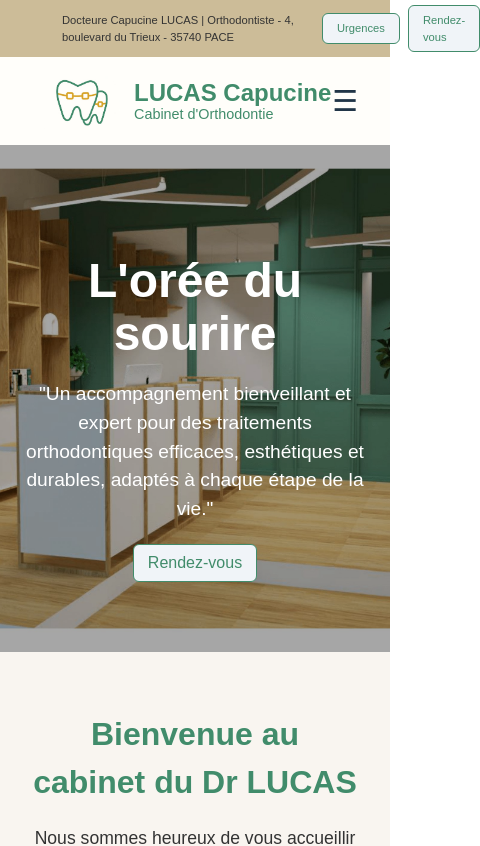
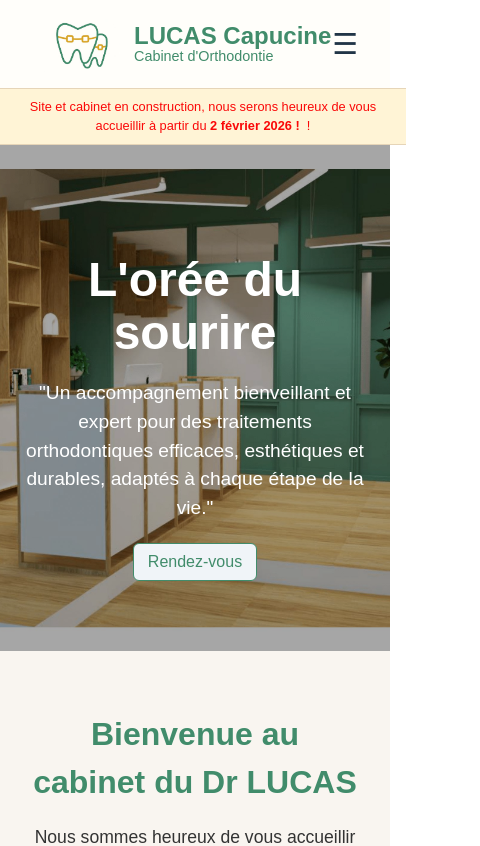
Before and after one commit to pgautier44/site-dentaire-front, a React (Vite) app: page / in a window 390 px wide. Shown: the top 846 px of the page, 480 px wide, since content can reach past the window. Built offline with nearby package versions, Linux system fonts and the light colour scheme.

Commit message:
Prise en compte premier retour

```diff
--- a/index.html
+++ b/index.html
@@ -2,7 +2,7 @@
 <html lang="en">
   <head>
     <meta charset="UTF-8" />
-    <link rel="icon" type="image/svg+xml" href="/vite.svg" />
+    <link rel="icon" type="image/svg+xml" href="/favicon.ico" />
     <meta name="viewport" content="width=device-width, initial-scale=1.0" />
     <title>front</title>
   </head>
--- a/src/components/Header/Header.css
+++ b/src/components/Header/Header.css
@@ -17,6 +17,12 @@
   display: flex;
   justify-content: space-between;
   align-items: center;
+}
+
+@media (max-width: 768px) {
+  .top-bar {
+    display: none;
+  }
 }
 
 .top-buttons {
@@ -187,3 +193,23 @@
     position: relative;
   }
 }
+
+.info-banner {
+  width: 100%;
+  background-color: #fff4d6; /* beige doux, lisible */
+  color: #fa0808;            /* marron doré élégant */
+  text-align: center;
+  padding: 0.6rem 1rem;
+  font-size: 0.9rem;
+  font-weight: 500;
+  border-top: 1px solid #e6d5b8;
+  border-bottom: 1px solid #e6d5b8;
+}
+
+/* Mobile : texte légèrement plus petit */
+@media (max-width: 768px) {
+  .info-banner {
+    font-size: 0.8rem;
+    padding: 0.5rem;
+  }
+}
--- a/src/components/Header/Header.jsx
+++ b/src/components/Header/Header.jsx
@@ -52,21 +52,18 @@ function Header() {
               <li><Link to="/conseils" onClick={() => setMenuOpen(false)}>Fiches Conseil</Link></li>
               <li><Link to="/team" onClick={() => setMenuOpen(false)}>Équipe</Link></li>
               <li><Link to="/contact" onClick={() => setMenuOpen(false)}>Contact</Link></li>
-              <li>
-                <button
-                  className="mobile-rdv"
-                  onClick={() => {
-                    setMenuOpen(false);
-                    handleRedirect();
-                  }}
-                >
-                  Rendez-vous
-                </button>
-              </li>
+              <li><Link to="/urgences" onClick={() => setMenuOpen(false)}>Urgences</Link></li>
+              <li><a onClick={() => {setMenuOpen(false);window.open("https://app.my-orthoadvance.com/#/cabinets/lucas", "_blank");}}>Rendez-vous</a></li>
             </ul>
           </nav>
         )}
       </div>
+
+      <div className="info-banner">
+        Site et cabinet en construction, nous serons heureux de vous accueillir à partir du <strong>2 février 2026 !</strong>  !
+      </div>
+
+
     </header>
   );
 }
```
Also changed, not shown: public/Logo.png, 1 other file (tests, documents, lock files or other folders).
